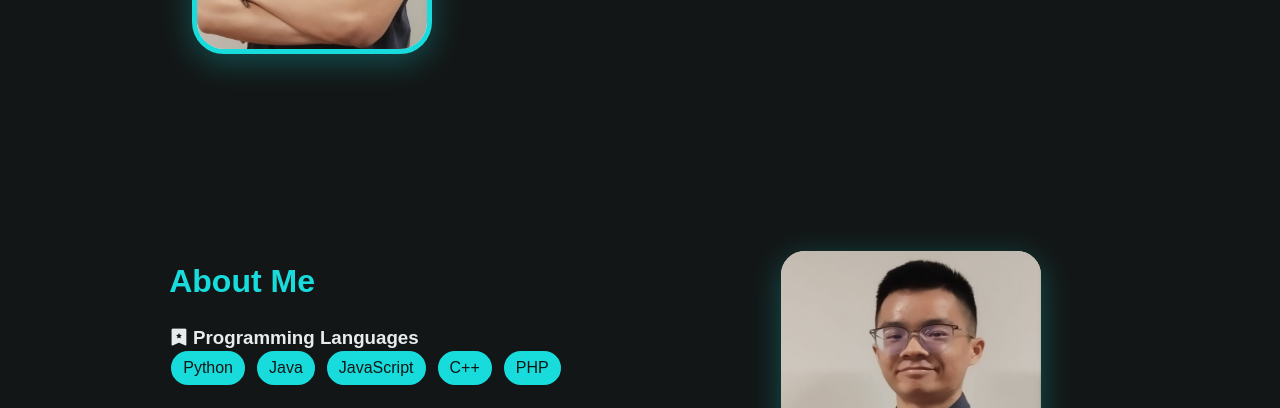
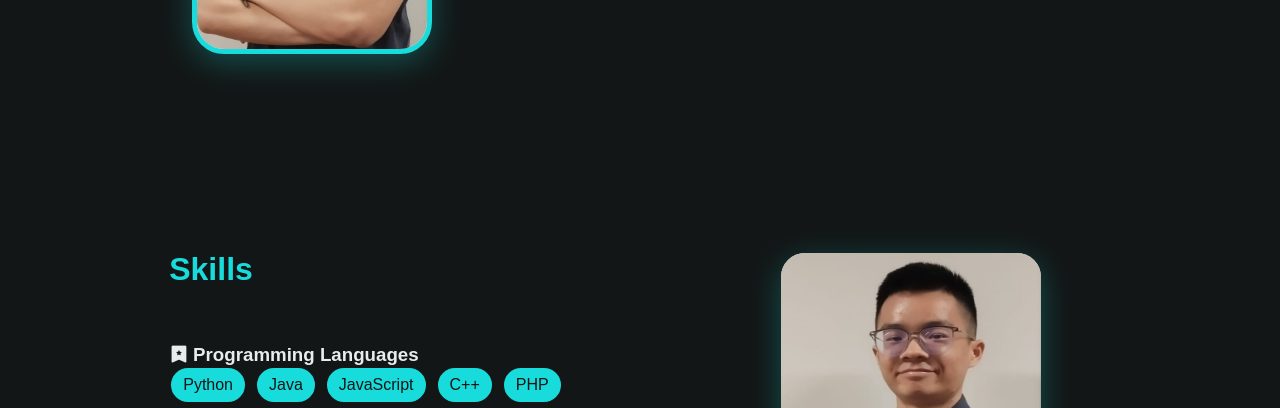
Before and after one commit to NgKaHock/Portfolio-Website, a plain HTML site: page index.html in a window 1280 px wide. Shown: the part 526-934 px from the top of the page. Drawn offline with nearby package versions, Linux system fonts and the light colour scheme; a web font is replaced by a local one.

Commit message:
change title and project css

```diff
--- a/css/style.css
+++ b/css/style.css
@@ -413,7 +413,7 @@ img {
 
 /* Projects */
 .projects__container{
-    row-gap: 2rem;
+    row-gap: 3rem;
 }
 
 .projects__card{
@@ -844,6 +844,11 @@ img {
     .projects{
         padding-block: 8rem 4rem;
     }
+
+    .section__title{
+        margin-bottom: 2rem;
+    }
+
     .projects__container{
         grid-template-columns: repeat(3,350px);
         gap: 3rem 2rem;
--- a/index.html
+++ b/index.html
@@ -100,7 +100,7 @@
                 <div class="about__content">
                     <div class="about__data">
 
-                        <h2 class="section__title">About Me</h2>
+                        <h2 class="section__title">Skills</h2>
                         <!-- <p class="about__description">
                             An aspiring IT professional with a Diploma in Information Communication Technology and hands-on experience in IT support, system troubleshooting, and automation development.</p> -->
                         <!-- <a href="#contact" class="button button__ghost">Contact Me</a> -->
```
